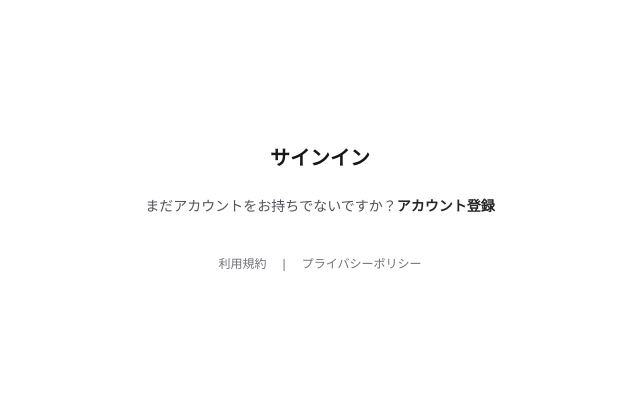
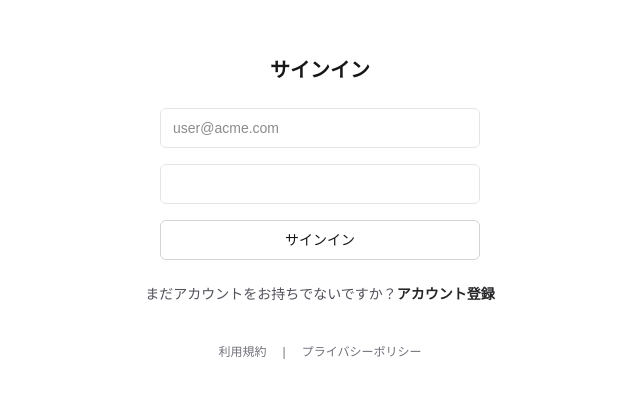
Before and after one commit to t-hirata74/chat-gpt-clone-nextjs, a Next.js app: page /signin in a window 1280 px wide. Shown: the part 192-590 px from the top of the page, without its empty margins (320-960 px from the left). Built offline with nearby package versions, Linux system fonts and the light colour scheme.

Commit message:
サインインフォームを表示

```diff
--- a/app/(auth)/signin/page.tsx
+++ b/app/(auth)/signin/page.tsx
@@ -1,6 +1,7 @@
 "use client";
 
 import AuthFooter from "@/components/auth-footer";
+import { SigninForm } from "@/components/signin-form";
 import Link from "next/link";
 
 export default function Page() {
@@ -12,7 +13,7 @@ export default function Page() {
             サインイン
           </h3>
         </div>
-        {/* ここにサインインフォーム */}
+        <SigninForm />
         <p className="text-center text-sm text-zinc-600 dark:text-zinc-400">
           まだアカウントをお持ちでないですか？
           <Link
```
